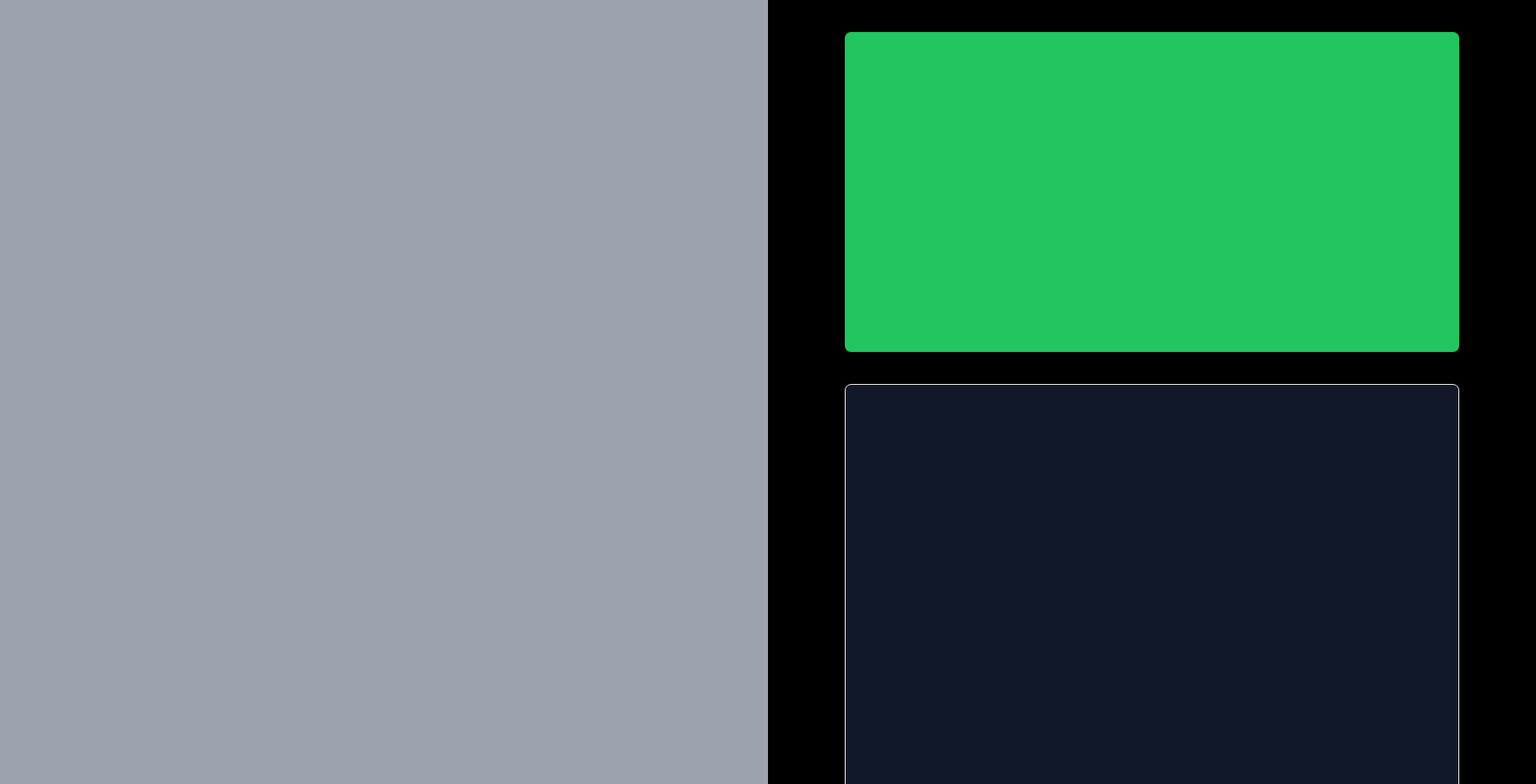
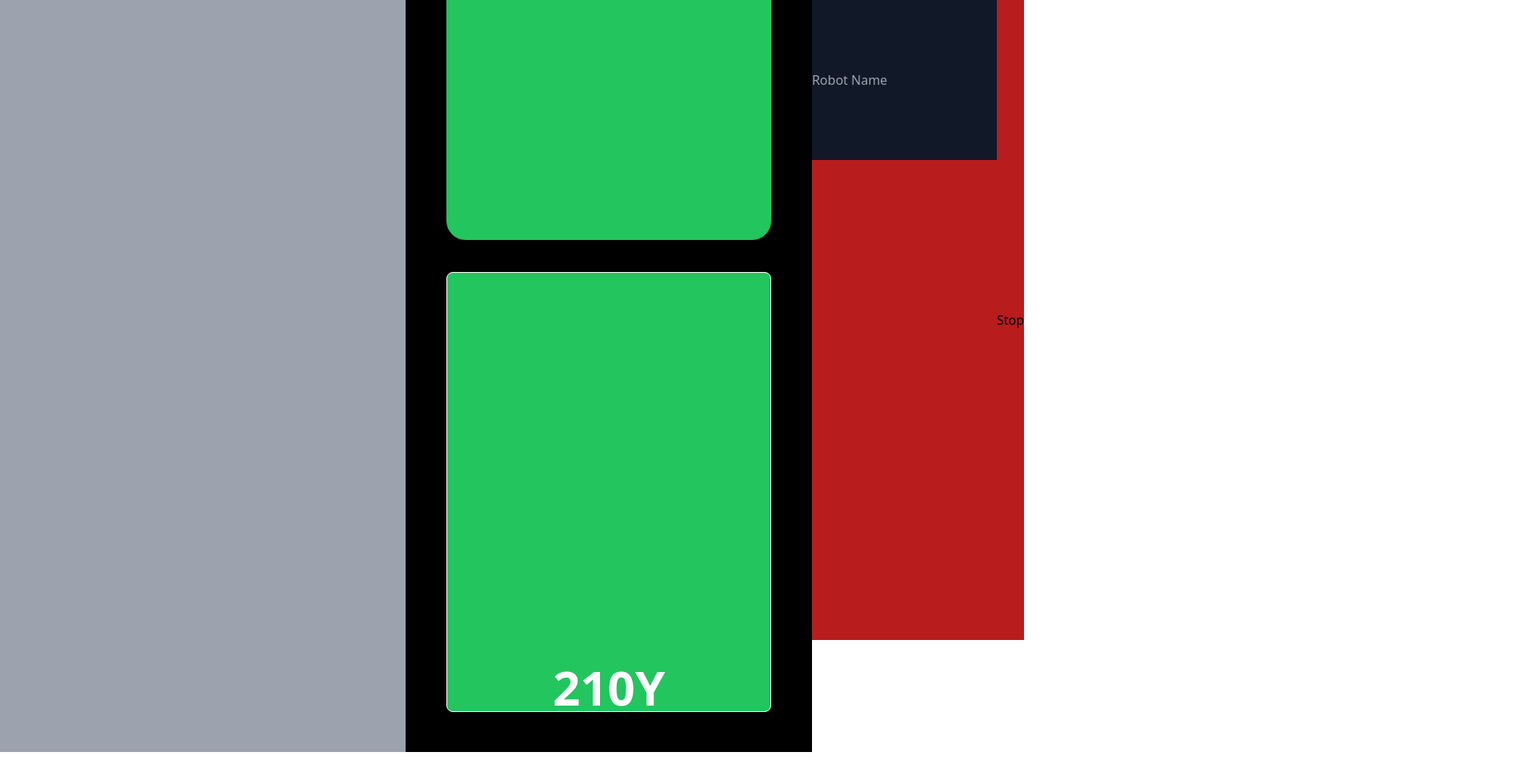
Before and after one commit to TrinityIn/VRC-Alliance-Selection-Screen, a React (Vite) app in the folder client/: page / in a window 1280 px wide. Shown: the top 980 px of the page at 80% size, 1920 px wide, since content can reach past the window. After the commit the page ends 940 px from the top, so only its background shows below. Built offline with nearby package versions, Linux system fonts and the light colour scheme.

Commit message:
Added input for team name and show anmation button

```diff
--- a/client/src/App.jsx
+++ b/client/src/App.jsx
@@ -3,7 +3,11 @@ import { useState } from "react";
 import "./App.css";
 
 function App() {
+  const [animateRobot, setAnimateRobot] = useState(true);
+  const [selectedRobot, setSelectedRobot] = useState("210Y");
+
   return (
+    <div className="w-full h-screen items-center flex">
       <div className="h-[1080px] w-[1920px] flex bg-black flex-row ">
         <div className="w-1/2 bg-gray-400 flex flex-row">
           <div></div>
@@ -11,8 +15,31 @@ function App() {
           <div></div>
         </div>
         <div className="w-1/2 flex flex-col items-center ">
-        <div className="w-4/5 bg-green-500 rounded-lg h-[400px] my-10 "></div>
-        <div className="w-4/5 bg-gray-900 border border-white rounded-lg h-[550px]"></div>
+          <div className="w-4/5 bg-green-500 rounded-3xl h-[400px] my-10 "></div>
+          <div
+            className={`w-4/5 bg-gray-900 border border-white rounded-lg h-[550px] ${
+              animateRobot ? "hidden" : ""
+            }`}
+          ></div>
+          <div
+            className={`w-4/5 bg-green-500 border border-white rounded-lg h-[550px] ${
+              animateRobot ? "" : "hidden"
+            } flex items-end justify-center`}
+          >
+            <h1 className="text-white text-6xl font-black">{selectedRobot}</h1>
+          </div>
+        </div>
+      </div>
+      <div className="flex-grow h-screen bg-red-700 flex">
+        <input
+          type="text"
+          className="bg-gray-900 text-white h-[200px] flex-grow placeholder:'Robot Name'"
+          onChange={(e) => setSelectedRobot(e.target.value)}
+          placeholder="Robot Name"
+        />
+        <button onClick={() => setAnimateRobot(!animateRobot)}>
+          {animateRobot ? "Stop" : "Start"}
+        </button>
       </div>
     </div>
   );
```
Lines whose indentation alone changed are shown as unchanged.
